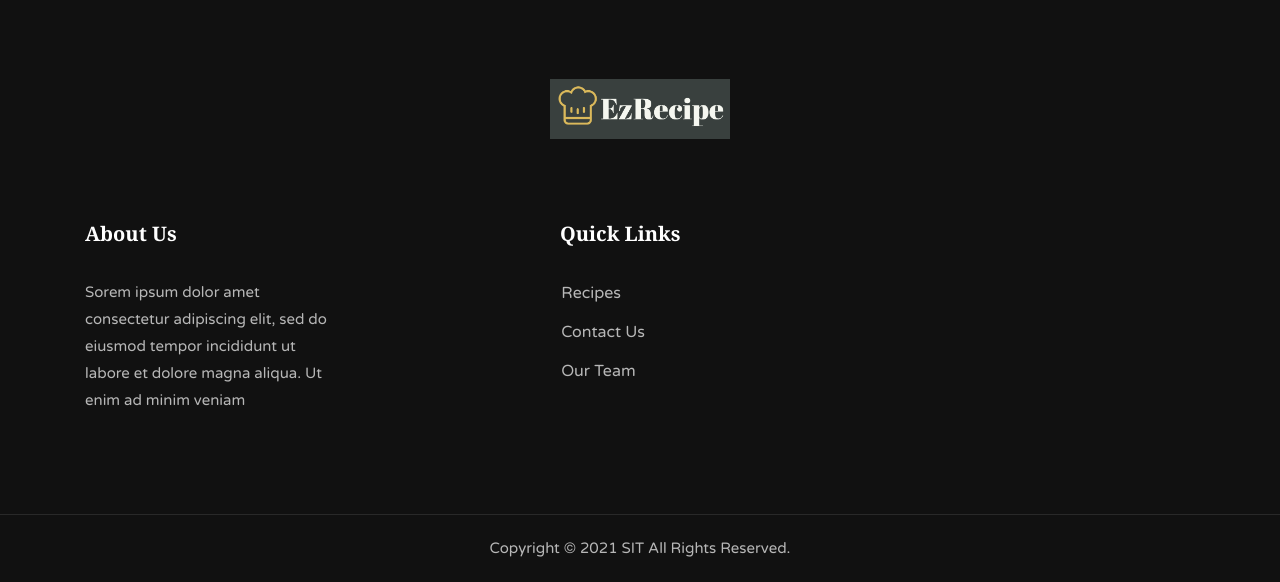
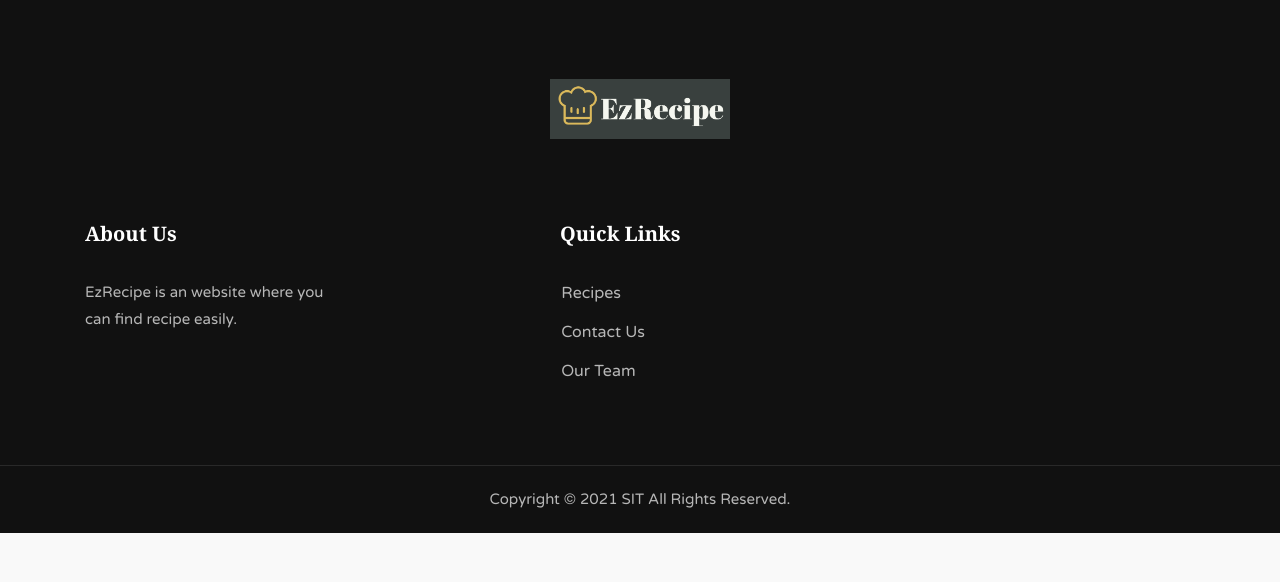
Before and after one commit to EddieTanDJ/2103, a Node server app: page / in a window 1280 px wide. Shown: the part 1605-2187 px from the top of the page. After the commit the page ends 2138 px from the top, so only its background shows below. Run offline with Node 20, Linux system fonts and the light colour scheme; data that the repository does not hold is empty; some libraries are stand-ins or nearby versions.

Commit message:
Update footer.ejs

```diff
--- a/Views/footer.ejs
+++ b/Views/footer.ejs
@@ -16,8 +16,7 @@
         <div class="row">
           <div class="col-lg-3 col-md-12 col-sm-12 footer-widget">
             <h5 class="widget-title">About Us</h5>
-            <p>Sorem ipsum dolor amet consectetur adipiscing elit, sed do eiusmod tempor incididunt ut labore et dolore
-              magna aliqua. Ut enim ad minim veniam</p>
+            <p>EzRecipe is an website where you can find recipe easily.</p>
           </div>
           <div class="offset-lg-2 col-lg-3 col-md-12 col-sm-12 footer-widget">
             <h5 class="widget-title">Quick Links</h5>
```
